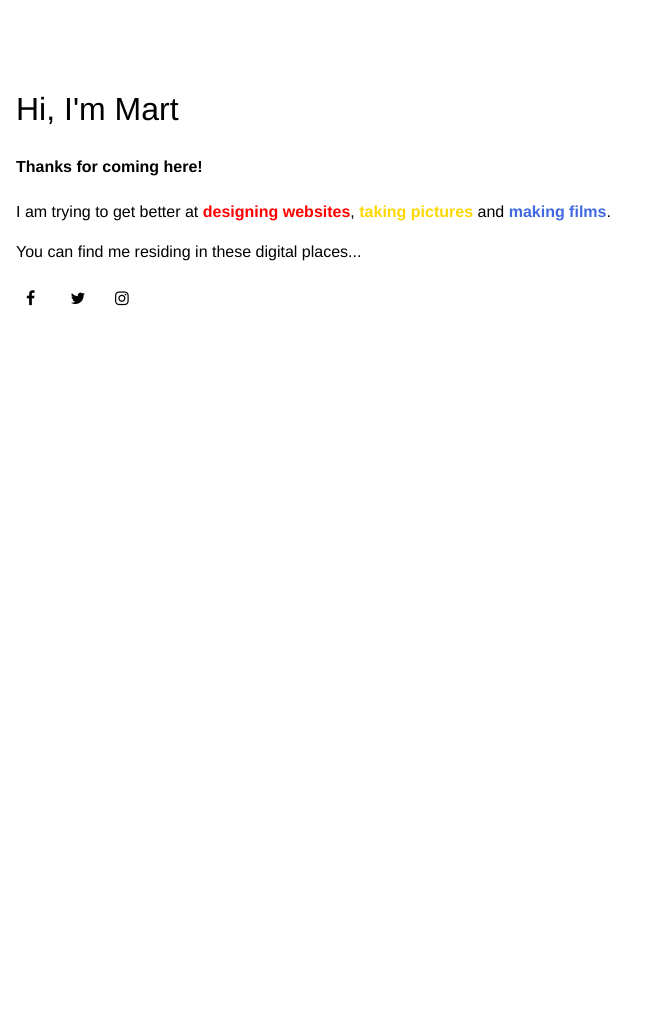
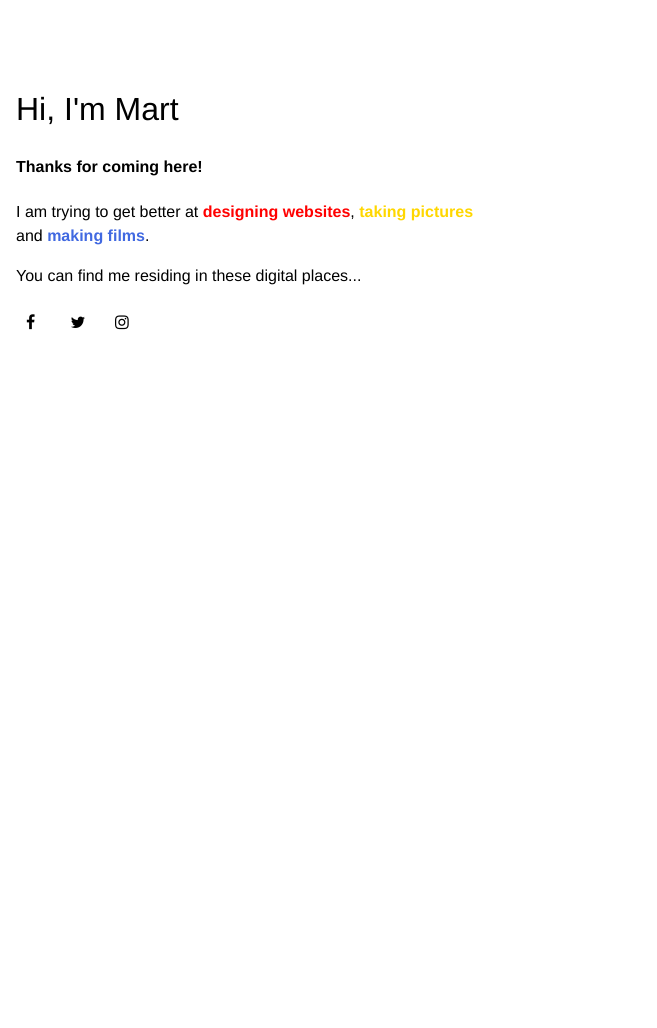
Before and after one commit to mxdws/espresso, a Jekyll site: the page built from index.html, in a window 1280 px wide. Shown: the whole page, without its empty margins (0-657 px from the left). Built offline with Jekyll 4.4.1, drawn with Linux system fonts in a browser that asks for light colours; nearby versions of some CDN libraries.

Commit message:
Update style.css

```diff
--- a/assets/css/style.css
+++ b/assets/css/style.css
@@ -1,8 +1,3 @@
-/* Your CSS goes here! */
-
-/* fonts */
-
-@import url(https://fonts.googleapis.com/css?family=Roboto);
 
 body {
 /*	display: none;*/
@@ -15,7 +10,7 @@ body {
 	font-family: "HelveticaNeue-Light", "Helvetica Neue Light", "Helvetica Neue", Helvetica, Arial, "Lucida Grande", sans-serif;
    	font-weight: 300;
 	margin: 0 auto;
-	max-width: 50em;
+	max-width: 30em;
 	line-height: 1.5;
 	padding: 4em 1em;
 }
```
